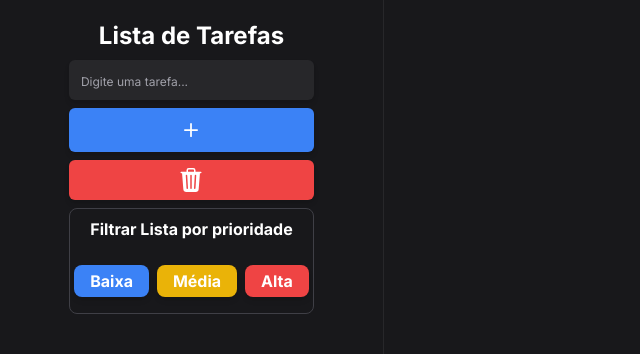
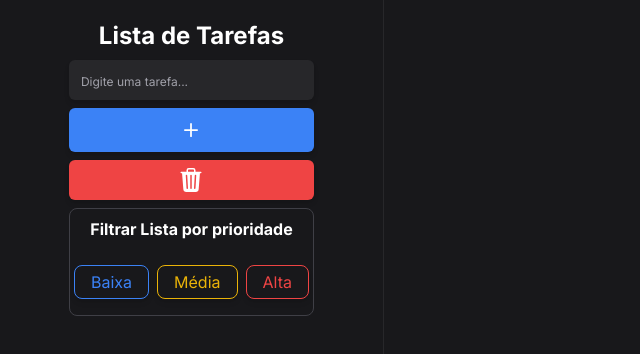
Before and after one commit to Zafkiel45/Next-TodoList, a Next.js app in the folder todo-list/: page / in a window 1280 px wide. Shown: the top 354 px of the page, without its empty margins (0-640 px from the left). Built offline with nearby package versions, Linux system fonts and the light colour scheme.

Commit message:
feat: changes in the style

```diff
--- a/todo-list/src/app/components/input.jsx
+++ b/todo-list/src/app/components/input.jsx
@@ -104,9 +104,9 @@ export const InputTask = () => {
                 <div className={`border-zinc-700 border h-auto p-2  w-4/5 rounded-lg  flex gap-4 items-center flex-col`}>
                     <div className="tablet:text-center">Filtrar Lista por prioridade</div>
                     <div className="flex tablet:flex-col desktopMini:flex-row desktopMini:py-2 tablet:items-center  gap-2">
-                        <button onClick={() => sortElements(11,5,0, 20)} className="bg-blue-500 w-fit h-fit px-4 py-1 tablet:w-28  desktopMini:w-fit rounded-lg border-blue-500 text-white font-bold shadow-md cursor-pointer">Baixa</button>
-                        <button onClick={() => sortElements(5,0,11, 20)} className="bg-yellow-500 w-fit h-fit px-4 py-1 tablet:w-28  desktopMini:w-fit rounded-lg border-blue-500 text-white font-bold shadow-md cursor-pointer">Média</button>
-                        <button onClick={() => sortElements(0,5,11, 20)} className="bg-red-500 w-fit h-fit px-4 py-1 tablet:w-28  desktopMini:w-fit rounded-lg border-blue-500 text-white font-bold shadow-md cursor-pointer">Alta</button>
+                        <button onClick={() => sortElements(11,5,0, 20)} className="bg-blue-transparent border w-fit h-fit hover:bg-blue-500 hover:text-white  px-4 py-1 tablet:w-28  desktopMini:w-fit rounded-lg border-blue-500 text-blue-500 font-normal shadow-md cursor-pointer">Baixa</button>
+                        <button onClick={() => sortElements(5,0,11, 20)} className="bg-yellow-transparent border w-fit h-fit hover:bg-yellow-500 hover:text-white  px-4 py-1 tablet:w-28  desktopMini:w-fit rounded-lg border-yellow-500 text-yellow-500 font-normal shadow-md cursor-pointer">Média</button>
+                        <button onClick={() => sortElements(0,5,11, 20)} className="bg-red-transparent border w-fit h-fit hover:bg-red-500 hover:text-white   px-4 py-1 tablet:w-28  desktopMini:w-fit rounded-lg border-red-500  text-red-500 font-normal shadow-md cursor-pointer">Alta</button>
                     </div>
                 </div>
             </div>
```
